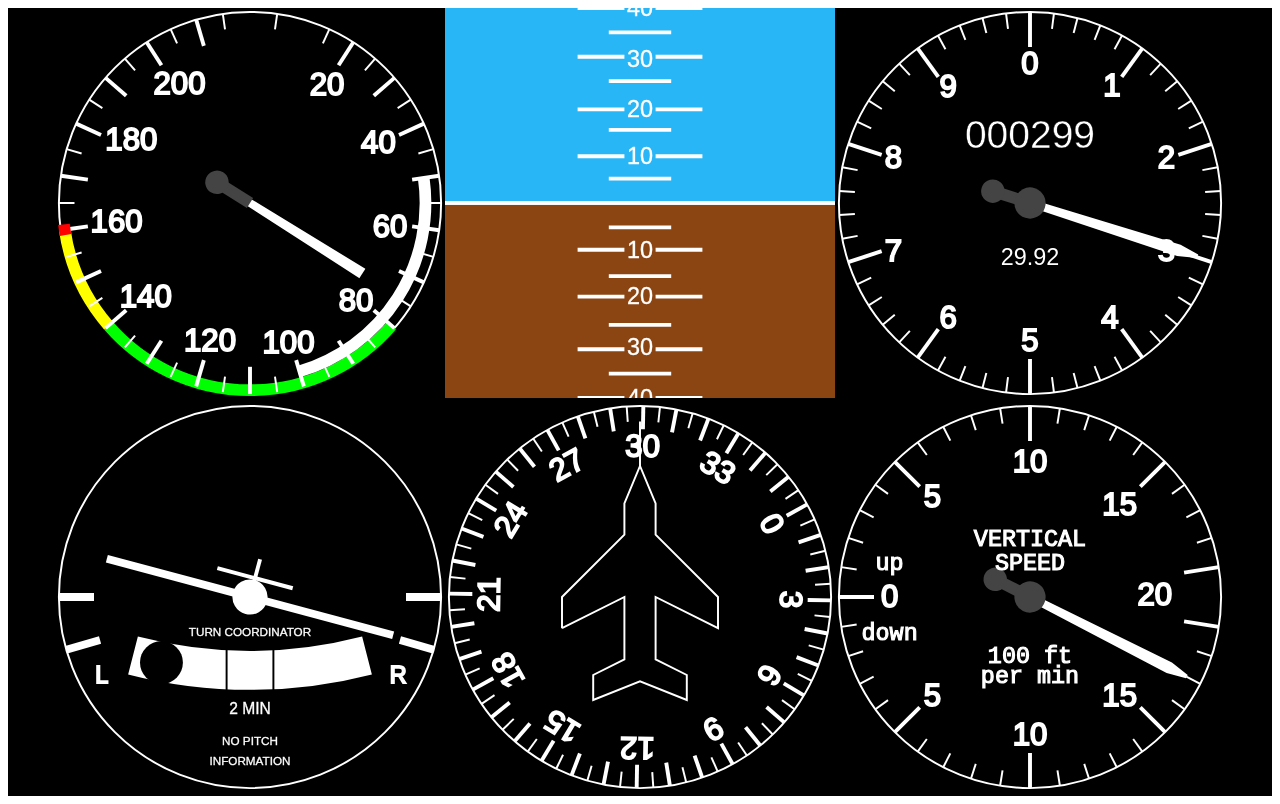
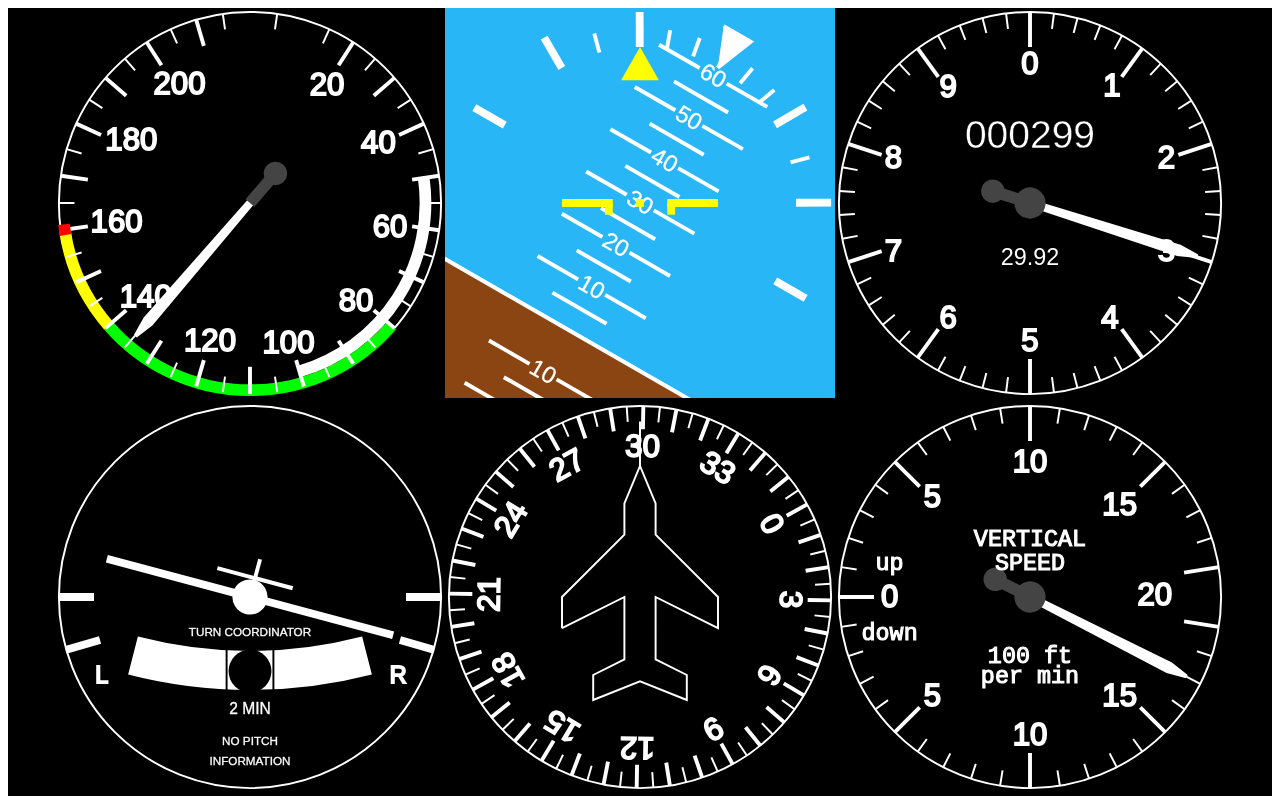
Before and after one commit to munzoorf95/Flight-Instrument, a website: page example/client/panel.html in a window 1280 px wide. Drawn offline with Linux system fonts and the light colour scheme.

Commit message:
added more programmatic drawing to attitude indicator

```diff
--- a/example/client/panel.html
+++ b/example/client/panel.html
@@ -40,17 +40,19 @@
 <script src="/svg-ac-inst.js"></script>
 <script>
 
-<!-- instantiate the heading indicator, give it the name that matches the template -->
+// instantiate the heading indicator
 var heading = svg_ac_inst.Heading(document.querySelector("#svg-heading"),"gg145-heading",true);
 var degrees = 0;
+var dhdg = 1.0;
 
-<!-- instantiate the altimeter, give it the name that matches the template -->
+// instantiate the altimeter, give it the name that matches the template
 var altimeter = svg_ac_inst.Altimeter(document.querySelector("#svg-altimeter"),"gg145-altimeter",true);
 var altitude=0.0;
+var dalt = 1.0;
 var pressure = 29.92;
 altimeter.setPressure(pressure);
 
-<!-- instantiate the airspeed indicator, give it the name that matches the template -->
+// instantiate the airspeed indicator, give it the name that matches the template
 var airspeed_options =
 {
   range  : 220,        // range index, 1 = 220
@@ -62,20 +64,26 @@ var airspeed_options =
 
 var airspeed = svg_ac_inst.Airspeed(document.querySelector("#svg-airspeed"),"gg145-airspeed",true,airspeed_options);
 var speed = 0;
+var dspd  = 1.0;
 
-<!-- instantiate the VSI, give it the name that matches the template -->
+// instantiate the VSI, give it the name that matches the template
 var vsi = svg_ac_inst.VSI(document.querySelector("#svg-vsi"),"gg145-vsi",true);
 var vspeed = -2000;
+var dv = 1.0;
 
-<!-- instantiate the attitude indicator, give it the name that matches the template -->
+// instantiate the attitude indicator, give it the name that matches the template
 var attitude = svg_ac_inst.Attitude(document.querySelector('#svg-attitude'),"gg145-attitude",true);
+var pitch = 0.0;
+var roll = 0.0;
+var dp = 0.1;
+var dr = 0.1;
 
-<!-- instantiate the turn coordinator, give it the name that matches the template -->
+//  instantiate the turn coordinator, give it the name that matches the template
 var turn = svg_ac_inst.Turn(document.querySelector('#svg-turn'),"gg145-turn",true);
 var turn_rate=-3.0;
 var db=0.1;
 var accel = 0.0;
-var da    = 0.2;
+
 // simple resize that uses window size minus some border
 function panel_onResize() {
     var cw = window.innerWidth  - 20;
@@ -94,32 +102,51 @@ function panel_onResize() {
 
 function panel_onReady() {
     panel_onResize();
+
 }
 
 function run(timestamp) {
-    heading.set(degrees);
     airspeed.set(speed);
     altimeter.set(altitude);
     vsi.set(vspeed);
     turn.set(turn_rate,accel);
-    vspeed+=1.0;
-    if (vspeed >= 2000) {
-      vspeed = -2000;
+    attitude.set(pitch,roll);
+    heading.set(degrees);
+
+    pitch += dp;
+    if (Math.abs(pitch)>45.0) {
+        dp *= -1;
+    }
+
+    roll += dr;
+    if (Math.abs(roll) >30.0) {
+        dr *= -1;
+    }
+
+    vspeed+=dv;
+    if (Math.abs(vspeed) >= 2000) {
+      dv *= -1;
     }
 
     turn_rate += db;
     if (Math.abs(turn_rate) >= 3.0) {
       db *= -1.0;
     }
-    accel += da;
-    if (Math.abs(accel) >= 12.0) {
-      da *= -1.0;
+
+    degrees+=dhdg;
+    if (Math.abs(degrees) > 360.0) {
+        dhdg *= -1.0;
     }
 
-    degrees+=1.0;
-    altitude+=1.0;
-    speed+= 1.0;
-    if (speed > 220.0) speed = 0;
+    altitude+=dalt;
+
+    speed += dspd;
+    if (speed >= 220.0) {
+        dspd *= -1.0;
+    }
+    if (speed <= 0.0) {
+        dspd *= -1.0;
+    }
 
     requestAnimationFrame(run);
   }
--- a/svg-ac-inst.js
+++ b/svg-ac-inst.js
@@ -975,23 +975,6 @@ var svg_ac_inst = (function(global) {
     e = _createElementSvg(dial_def.name,dial_def.attr);
     svg.appendChild(e);
 
-    // needle group
-    g = _createElementSvg(needle_group_def.name,needle_group_def.attr,id + '-needle');
-    svg.appendChild(g);
-
-    e = _createElementSvg(needle_path_def.name,needle_path_def.attr);
-    g.appendChild(e);
-
-    e = _createElementSvg(airspeed_arc_def.name,airspeed_arc_def.attr);
-    g.appendChild(e);
-
-    e = _createElementSvg(needle_tail_def.name,needle_tail_def.attr);
-    g.appendChild(e);
-
-    e = _createElementSvg(needle_tail2_def.name,needle_tail2_def.attr);
-    g.appendChild(e);
-    // ===== end of needle
-
     // green,yellow and white are behind ticks
     e = _createElementSvg(airspeed_arc_def.name,airspeed_arc_def.attr);
     e.setAttribute('stroke','#0f0');
@@ -1017,6 +1000,24 @@ var svg_ac_inst = (function(global) {
     e.setAttribute('stroke','#f00');
     e.setAttribute('d',arcs.red);
     svg.appendChild(e);
+
+    // needle group
+    g = _createElementSvg(needle_group_def.name,needle_group_def.attr,id + '-needle');
+    svg.appendChild(g);
+
+    e = _createElementSvg(needle_path_def.name,needle_path_def.attr);
+    g.appendChild(e);
+
+    e = _createElementSvg(airspeed_arc_def.name,airspeed_arc_def.attr);
+    g.appendChild(e);
+
+    e = _createElementSvg(needle_tail_def.name,needle_tail_def.attr);
+    g.appendChild(e);
+
+    e = _createElementSvg(needle_tail2_def.name,needle_tail2_def.attr);
+    g.appendChild(e);
+    // ===== end of needle
+
   }
 
   /**
@@ -1093,6 +1094,14 @@ var svg_ac_inst = (function(global) {
       ]
     };
 
+    var dial_group = {
+      name: 'g',
+      attr: [
+        ['stroke-width', '1'],
+        ['stroke' , '#fff']
+      ]
+    };
+
     var rectBlue = {
       name: 'rect',
       attr: [
@@ -1115,6 +1124,37 @@ var svg_ac_inst = (function(global) {
       ]
     };
 
+    var dial_path = {
+          name : 'path',
+          attr : [
+              ['fill','#fff'],
+              ['d','M-4 -50 L4 -50 L 0 -40 ']
+              ]
+    };
+
+    var pointer_path = {
+      name : 'path',
+      attr : [
+          ['stroke-width','1'],
+          ['stroke','#ff0'],
+          ['fill','#ff0'],
+          ['d','M46 18 L54 18 L50 11 z']
+          ]
+    };
+
+    var outline_rect = {
+        name : 'rect',
+        attr : [
+            ['fill','transparent'],
+              ['stroke','#9e9e9e'],
+            ['stroke-width','8'],
+            ['x','0'],
+            ['y','0'],
+            ['width','100'],
+            ['height','100']
+          ]
+    };
+
       // svg element
     svg = _createElementSvg(svg_def.name,svg_def.attr,id);
     parent.appendChild(svg);
@@ -1128,127 +1168,87 @@ var svg_ac_inst = (function(global) {
     e = _createElementSvg(rectBrown.name,rectBrown.attr);
     g.appendChild(e);
 
-    // TODO : these can be generated programmatically
-    e = drawLine( -8  ,-6.25   ,8  ,-6.25);
-    g.appendChild(e);
-    e = drawLine( -16 ,-12     ,-4 ,-12  );
-    g.appendChild(e);
-    e = drawText( 0 ,-10,"10");
-    e.setAttribute('stroke-width','0.1');
-    g.appendChild(e);
-    e = drawLine( 4   ,-12     ,16 ,-12  );
-    g.appendChild(e);
-
-    e = drawLine( -8  ,-18.75  ,8  ,-18.75);
-    g.appendChild(e);
-    e = drawLine( -16 ,-24     ,-4 ,-24  );
-    g.appendChild(e);
-    e = drawText( 0 ,-22,"20");
-    e.setAttribute('stroke-width','0.1');
-    g.appendChild(e);
-    e = drawLine( 4   ,-24     ,16 ,-24  );
-    g.appendChild(e);
-
-    e = drawLine( -8  ,-31.25   ,8  ,-31.25);
-    g.appendChild(e);
-    e = drawLine( -16 ,-37.5    ,-4 ,-37.5  );
-    g.appendChild(e);
-    e = drawText( 0 ,-35,"30");
-    e.setAttribute('stroke-width','0.1');
-    g.appendChild(e);
-    e = drawLine( 4   ,-37.5    ,16 ,-37.5  );
-    g.appendChild(e);
-
-    e = drawLine( -8  ,-43.75   ,8  ,-43.75);
-    g.appendChild(e);
-    e = drawLine( -16 ,-50.0    ,-4 ,-50.0  );
-    g.appendChild(e);
-    e = drawText( 0 ,-48,"40");
-    e.setAttribute('stroke-width','0.1');
-    g.appendChild(e);
-    e = drawLine( 4   ,-50.0    ,16 ,-50.0  );
-    g.appendChild(e);
-
-    e = drawLine( -8  ,-56.25   ,8  ,-56.25);
-    g.appendChild(e);
-    e = drawLine( -16 ,-62.5    ,-4 ,-62.5  );
-    g.appendChild(e);
-    e = drawText( 0 ,-60.5,"50");
-    e.setAttribute('stroke-width','0.1');
-    g.appendChild(e);
-    e = drawLine( 4   ,-62.5    ,16 ,-62.5  );
-    g.appendChild(e);
-
-    e = drawLine( -8  ,-68.75   ,8  ,-68.75);
-    g.appendChild(e);
-    e = drawLine( -16 ,-75.0    ,-4 ,-75.0 );
-    g.appendChild(e);
-    e = drawText( 0 ,-73,"60");
-    e.setAttribute('stroke-width','0.1');
-    g.appendChild(e);
-    e = drawLine( 4   ,-75.0    ,16 ,-75.0 );
-    g.appendChild(e);
-
-    e = drawLine( -8  ,6.25   ,8  ,6.25);
-    g.appendChild(e);
-    e = drawLine( -16 ,12     ,-4 ,12  );
-    g.appendChild(e);
-    e = drawText( 0 ,14,"10");
-    e.setAttribute('stroke-width','0.1');
-    g.appendChild(e);
-    e = drawLine( 4   ,12     ,16 ,12  );
-    g.appendChild(e);
-
-    e = drawLine( -8  ,18.75   ,8  ,18.75);
-    g.appendChild(e);
-    e = drawLine( -16 ,24     ,-4 ,24  );
-    g.appendChild(e);
-    e = drawText( 0 ,26,"20");
-    e.setAttribute('stroke-width','0.1');
-    g.appendChild(e);
-    e = drawLine( 4   ,24     ,16 ,24  );
-    g.appendChild(e);
-
-    e = drawLine( -8  ,31.25   ,8  ,31.25);
-    g.appendChild(e);
-    e = drawLine( -16 ,37.5    ,-4 ,37.5  );
-    g.appendChild(e);
-    e = drawText( 0 ,39,"30");
-    e.setAttribute('stroke-width','0.1');
-    g.appendChild(e);
-    e = drawLine( 4   ,37.5    ,16 ,37.5  );
-    g.appendChild(e);
-
-    e = drawLine( -8  ,43.75   ,8  ,43.75);
-    g.appendChild(e);
-    e = drawLine( -16 ,50.0    ,-4 ,50.0  );
-    g.appendChild(e);
-    e = drawText( 0 ,52,"40");
-    e.setAttribute('stroke-width','0.1');
-    g.appendChild(e);
-    e = drawLine( 4   ,50.0    ,16 ,50.0  );
-    g.appendChild(e);
-
-    e = drawLine( -8  ,56.25   ,8  ,56.25);
-    g.appendChild(e);
-    e = drawLine( -16 ,62.5    ,-4 ,62.5  );
-    g.appendChild(e);
-    e = drawText( 0 ,64.5,"50");
-    e.setAttribute('stroke-width','0.1');
-    g.appendChild(e);
-    e = drawLine( 4   ,62.5    ,16 ,62.5  );
-    g.appendChild(e);
-
-    e = drawLine( -8  ,68.75   ,8  ,68.75);
-    g.appendChild(e);
-    e = drawLine( -16 ,75.0    ,-4 ,75.0 );
-    g.appendChild(e);
-    e = drawText( 0 ,77,"60");
-    e.setAttribute('stroke-width','0.1');
-    g.appendChild(e);
-    e = drawLine( 4   ,75.0    ,16 ,75.0 );
-    g.appendChild(e);
-
+    // draw pitch angle ticks
+    var angle = -60.0;
+    for(var i = 0;i <= 13;i++) {
+      if (i == 6) {
+        angle += 10.0;
+        continue;
+      }
+      var a  = angle * 1.25;
+      var dy = -6.25;
+      var b  = a-dy;
+      //  e = drawLine( -8  ,-68.75   ,8  ,-68.75);
+      e = drawLine(-8,b,8,b);
+      g.appendChild(e);
+
+      // e = drawLine( -16 ,-75.0    ,-4 ,-75.0 );
+      e = drawLine(-16,a,-4,a);
+      g.appendChild(e);
+
+      // e = drawText( 0 ,-73,"60");
+      e = drawText(0,a+2,Math.abs(angle).toString());
+      e.setAttribute('stroke-width','0.1');
+      g.appendChild(e);
+
+      // e = drawLine( 4   ,-75.0    ,16 ,-75.0 );
+      e = drawLine(4,a,16,a);
+      g.appendChild(e);
+
+      angle += 10.0;
+    }
+
+    g = _createElementSvg(standard_group_def.name,standard_group_def.attr,null);
+    g.setAttribute('stroke-width','2');
+    g.setAttribute('stroke','#ff0');
+    svg.appendChild(g);
+    e = drawLine( 30,50,43,50);
+    g.appendChild(e);
+    e = drawLine( 42,50,42,53);
+    g.appendChild(e);
+    e = drawLine( 49,50,51,50);
+    g.appendChild(e);
+    e = drawLine( 58,53,58,50);
+    g.appendChild(e);
+    e = drawLine( 57,50,70,50);
+    g.appendChild(e);
+
+    g = _createElementSvg(dial_group.name,dial_group.attr,id + '-dial');
+    svg.appendChild(g);
+    e = drawLine(20.00,-34.64,24.50,-42.44  ,2);
+    g.appendChild(e);
+    e = drawLine(34.64,-20.00,42.44,-24.50  ,2);
+    g.appendChild(e);
+    e = drawLine(40.00,0.00,49.00,0.00      ,2);
+    g.appendChild(e);
+    e = drawLine(-20.00,-34.64,-24.50,-42.44,2);
+    g.appendChild(e);
+    e = drawLine(-34.64,-20.00,-42.44,-24.50,2);
+    g.appendChild(e);
+    e = drawLine(-40.00,-0.00,-49.00,-0.00  ,2);
+    g.appendChild(e);
+
+    e = drawLine(6.95,-39.39,7.81,-44.32);
+    g.appendChild(e);
+    e = drawLine(13.68,-37.59,15.39,-42.29);
+    g.appendChild(e);
+    e = drawLine(28.28,-28.28,31.82,-31.82);
+    g.appendChild(e);
+    e = drawLine(-6.95,-39.39,-7.81,-44.32);
+    g.appendChild(e);
+    e = drawLine(-13.68,-37.59,-15.39,-42.29);
+    g.appendChild(e);
+    e = drawLine(-28.28,-28.28,-31.82,-31.82);
+    g.appendChild(e);
+    e = drawLine(0.00,-40.00,0.00,-45.00);
+    g.appendChild(e);
+    e = _createElementSvg(dial_path.name,dial_path.attr,null);
+    g.appendChild(e);
+
+    e = _createElementSvg(pointer_path.name,pointer_path.attr,null);
+    svg.appendChild(e);
+
+    e = _createElementSvg(outline_rect.name,outline_rect.attr,null);
   }
 
   /**
```
Also changed, not shown: svg-ac-inst.min.js.
